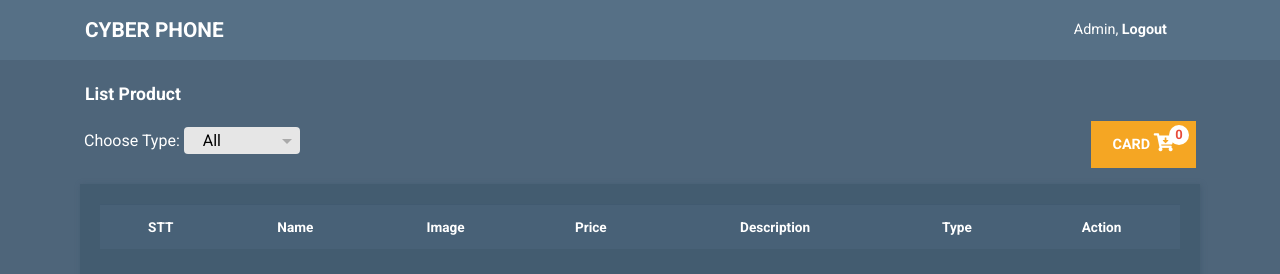
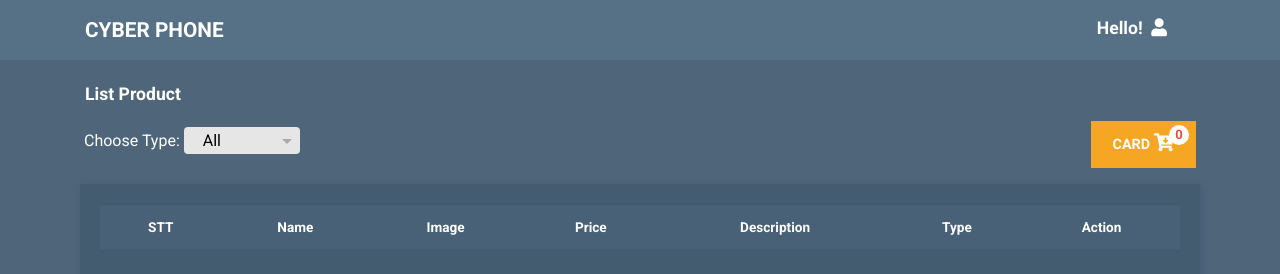
Before and after one commit to hungdev1108/cyberphone-home, a plain HTML site: page index.html in a window 1280 px wide. Drawn offline with nearby package versions, Linux system fonts and the light colour scheme; no server answers.

Commit message:
fix icon user

```diff
--- a/css/templatemo-style.css
+++ b/css/templatemo-style.css
@@ -830,6 +830,10 @@ img {
   border-left: 5px solid transparent;
 }
 
+.title-user {
+  font-size: 1.1rem;
+}
+
 /* Loading */
 .lds-roller {
   display: inline-block;
--- a/index.html
+++ b/index.html
@@ -30,7 +30,10 @@
           </a>
           <ul class="navbar-nav">
             <li class="nav-item">
-              <a class="nav-link d-block" href="login.html"> Admin, <b>Logout</b> </a>
+              <a class="nav-link d-block" href="login.html">
+                <b class="title-user">Hello!</b>
+                <i class="fa fa-user" style="font-size: 18px; margin-left: 5px"></i>
+              </a>
             </li>
           </ul>
         </div>
```
